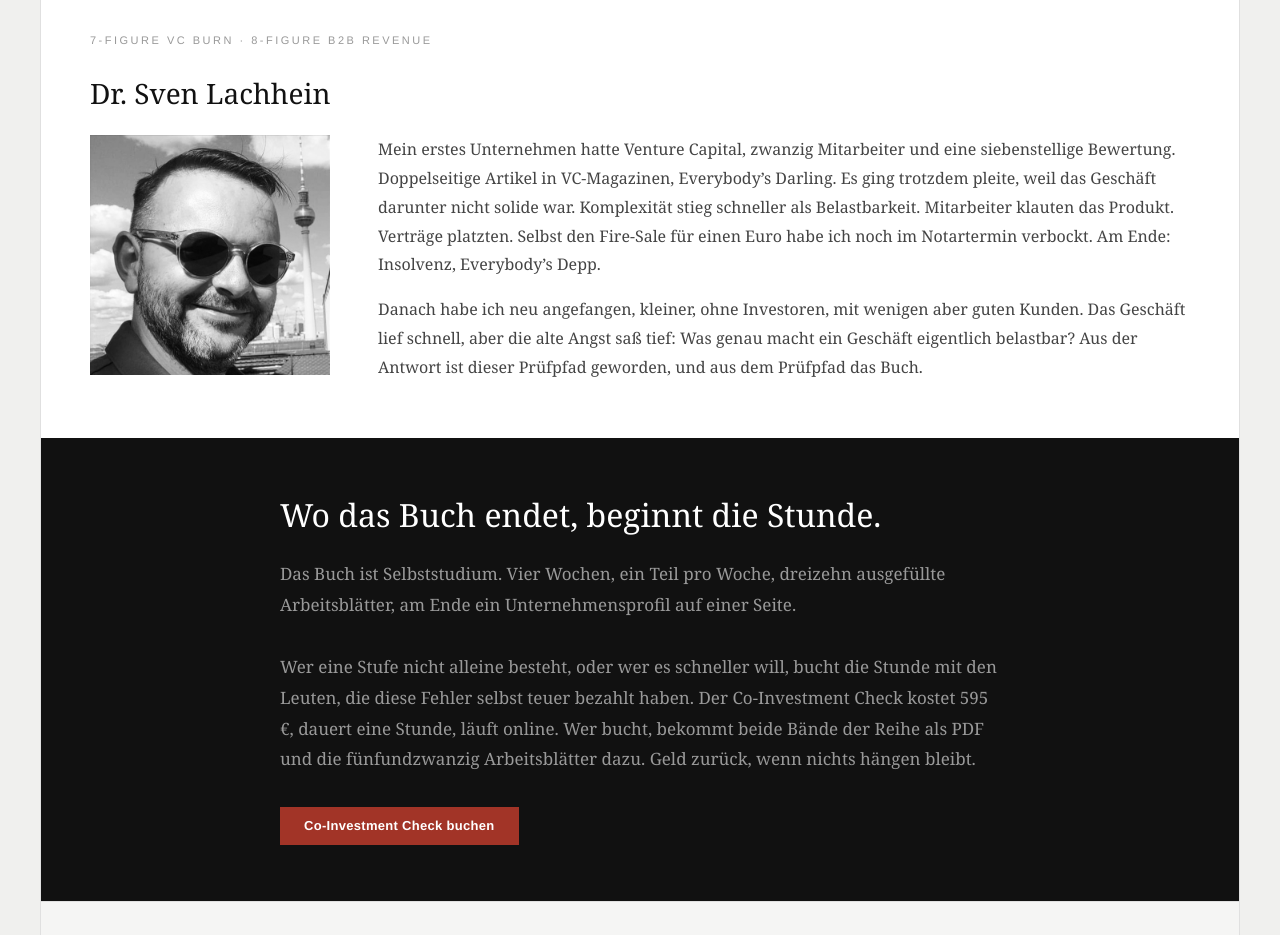
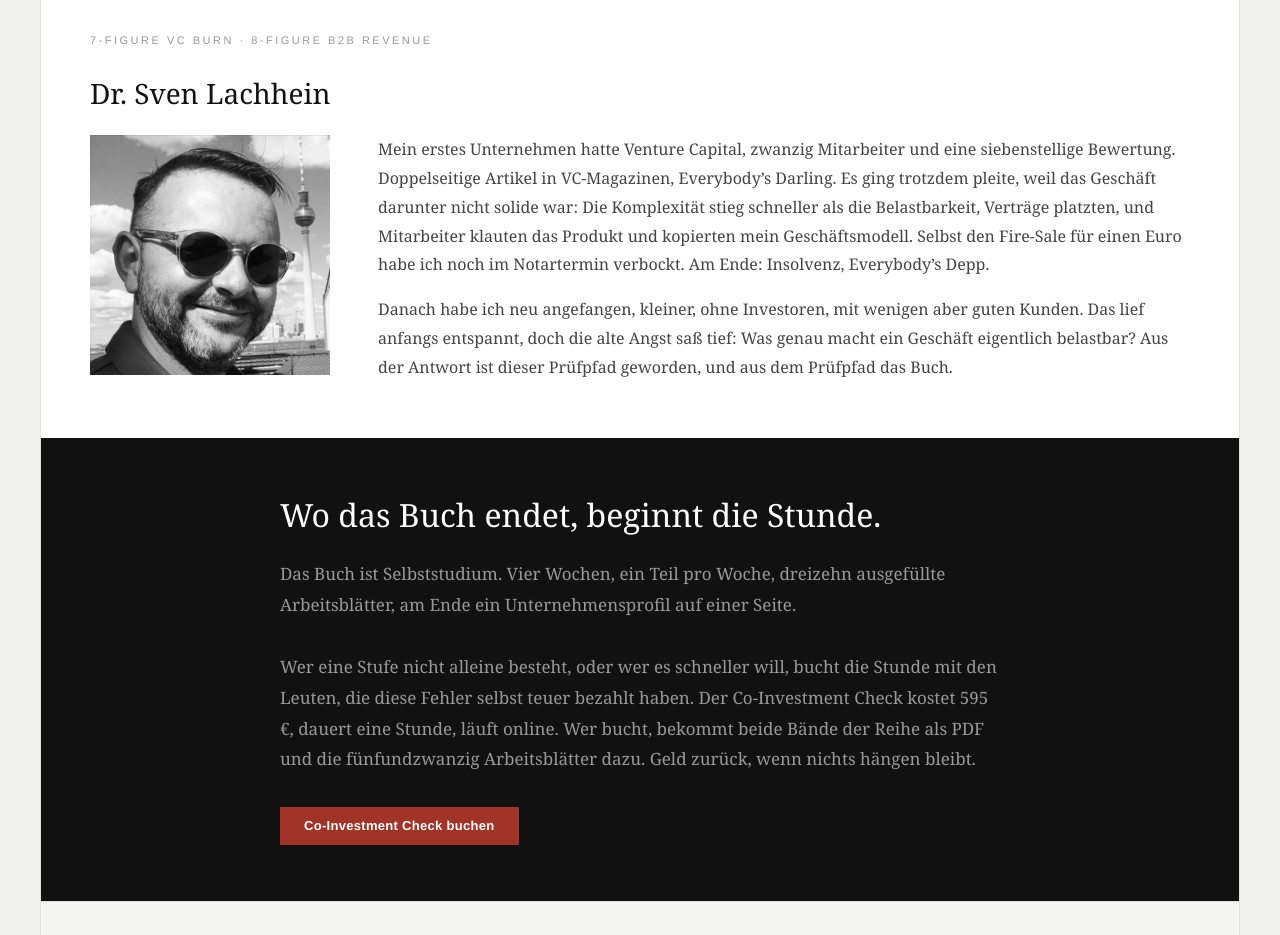
Before and after one commit to svenlachhein/no-proof-no-business, a Next.js app: page / in a window 1280 px wide. Shown: the part 2480-3415 px from the top of the page. Built offline with nearby package versions, Linux system fonts and the light colour scheme.

Commit message:
fix(author): Stakkato-Triade aufgelöst, lief anfangs entspannt (buchtreu)

```diff
--- a/components/Author.tsx
+++ b/components/Author.tsx
@@ -11,8 +11,8 @@ export default function Author() {
             <Image src="/author.jpg" alt="Dr. Sven Lachhein" width={600} height={600} />
           </div>
           <div className="author-text">
-            <p>Mein erstes Unternehmen hatte Venture Capital, zwanzig Mitarbeiter und eine siebenstellige Bewertung. Doppelseitige Artikel in VC-Magazinen, Everybody’s Darling. Es ging trotzdem pleite, weil das Geschäft darunter nicht solide war. Komplexität stieg schneller als Belastbarkeit. Mitarbeiter klauten das Produkt. Verträge platzten. Selbst den Fire-Sale für einen Euro habe ich noch im Notartermin verbockt. Am Ende: Insolvenz, Everybody’s Depp.</p>
-            <p>Danach habe ich neu angefangen, kleiner, ohne Investoren, mit wenigen aber guten Kunden. Das Geschäft lief schnell, aber die alte Angst saß tief: Was genau macht ein Geschäft eigentlich belastbar? Aus der Antwort ist dieser Prüfpfad geworden, und aus dem Prüfpfad das Buch.</p>
+            <p>Mein erstes Unternehmen hatte Venture Capital, zwanzig Mitarbeiter und eine siebenstellige Bewertung. Doppelseitige Artikel in VC-Magazinen, Everybody’s Darling. Es ging trotzdem pleite, weil das Geschäft darunter nicht solide war: Die Komplexität stieg schneller als die Belastbarkeit, Verträge platzten, und Mitarbeiter klauten das Produkt und kopierten mein Geschäftsmodell. Selbst den Fire-Sale für einen Euro habe ich noch im Notartermin verbockt. Am Ende: Insolvenz, Everybody’s Depp.</p>
+            <p>Danach habe ich neu angefangen, kleiner, ohne Investoren, mit wenigen aber guten Kunden. Das lief anfangs entspannt, doch die alte Angst saß tief: Was genau macht ein Geschäft eigentlich belastbar? Aus der Antwort ist dieser Prüfpfad geworden, und aus dem Prüfpfad das Buch.</p>
           </div>
         </div>
       </div>
```
